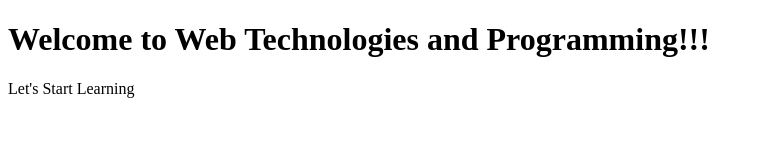
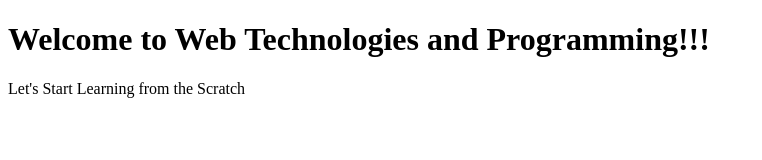
Before and after one commit to MsL-Mishal/WTPractice, a plain HTML site: page site/index.html in a window 1280 px wide. Shown: the whole page, without its empty margins (0-762 px from the left). Drawn offline with Linux system fonts and the light colour scheme.

Commit message:
trying out a few things

```diff
--- a/site/index.html
+++ b/site/index.html
@@ -7,6 +7,6 @@
     </head>
     <body>
         <h1>Welcome to Web Technologies and Programming!!!</h1>
-        <p>Let's Start Learning</p>
+        <p>Let's Start Learning from the Scratch</p>
     </body>
 </html>
```
